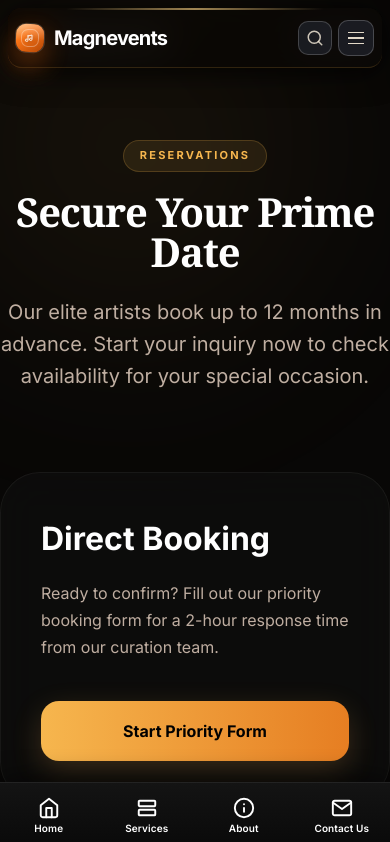
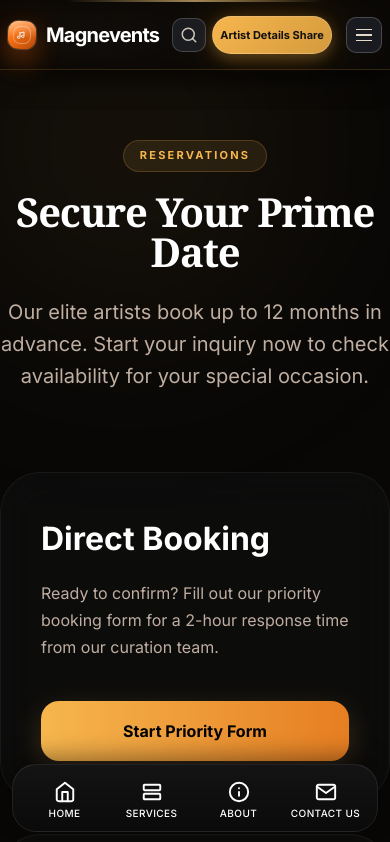
Before and after one commit to AvneeshTripathi72/EventFlow, a Next.js app: page /book in a window 390 px wide. Shown: the top 842 px of the page. Built offline with nearby package versions, Linux system fonts and the light colour scheme.

Commit message:
Refined mobile navigation with Dark Luxury aesthetic

```diff
--- a/src/components/BottomNav.jsx
+++ b/src/components/BottomNav.jsx
@@ -15,7 +15,7 @@ function ContactIcon({ color }) {
 }
 
 function Tab({ path, icon, label, onNavigate, isActive }) {
-  const iconColor = isActive ? '#91531a' : '#6b5640'
+  const iconColor = isActive ? '#f6b64e' : '#8a8f98'
 
   return (
     <button
@@ -29,17 +29,17 @@ function Tab({ path, icon, label, onNavigate, isActive }) {
         flexDirection: 'column',
         alignItems: 'center',
         justifyContent: 'center',
-        gap: '3px',
-        color: isActive ? '#91531a' : '#6b5640',
-        padding: '8px 4px 4px',
+        gap: '4px',
+        color: isActive ? '#f6b64e' : '#8a8f98',
+        padding: '10px 4px 6px',
         cursor: 'pointer',
         WebkitTapHighlightColor: 'transparent',
-        transition: 'transform 150ms ease, color 150ms ease, opacity 150ms ease',
-        opacity: 1,
+        transition: 'all 200ms ease',
+        opacity: isActive ? 1 : 0.7,
       }}
     >
       {icon(iconColor)}
-      <span className="booking-tab-label" style={{ fontSize: '10px', fontWeight: isActive ? 700 : 600, letterSpacing: '0.01em' }}>{label}</span>
+      <span className="booking-tab-label" style={{ fontSize: '10px', fontWeight: isActive ? 700 : 500, letterSpacing: '0.04em', textTransform: 'uppercase' }}>{label}</span>
     </button>
   )
 }
@@ -56,18 +56,19 @@ export default function BottomNav() {
     <>
       <div className="booking-bottom-nav" style={{
         position: 'fixed',
-        left: 0,
-        right: 0,
-        bottom: 0,
+        left: '12px',
+        right: '12px',
+        bottom: '12px',
         zIndex: 170,
-        height: 'calc(62px + env(safe-area-inset-bottom))',
-        paddingBottom: 'env(safe-area-inset-bottom)',
-        borderTop: '1px solid rgba(24, 20, 16, 0.22)',
-        background: 'linear-gradient(180deg, rgba(248, 242, 231, 0.98) 0%, rgba(241, 233, 217, 0.98) 100%)',
-        boxShadow: '0 -8px 22px rgba(31, 23, 15, 0.08)',
-        backdropFilter: 'blur(18px) saturate(120%)',
-        WebkitBackdropFilter: 'blur(18px) saturate(120%)',
+        height: '68px',
+        borderRadius: '24px',
+        border: '1px solid rgba(255, 255, 255, 0.08)',
+        background: 'rgba(18, 18, 18, 0.85)',
+        boxShadow: '0 20px 40px rgba(0, 0, 0, 0.6)',
+        backdropFilter: 'blur(24px) saturate(180%)',
+        WebkitBackdropFilter: 'blur(24px) saturate(180%)',
         display: 'flex',
+        padding: '0 8px',
       }}>
         <Tab path="/" icon={(color) => <HomeIcon color={color} />} label="Home" onNavigate={(p) => router.push(p)} isActive={active('/')} />
         <Tab path="/services" icon={(color) => <ServicesIcon color={color} />} label="Services" onNavigate={(p) => router.push(p)} isActive={active('/services')} />
@@ -79,12 +80,13 @@ export default function BottomNav() {
 
       <style>{`
         .booking-bottom-nav .booking-tab-btn {
-          color: #6b5640 !important;
-          opacity: 1 !important;
+          color: #8a8f98 !important;
+          opacity: 0.7 !important;
         }
 
         .booking-bottom-nav .booking-tab-btn.is-active {
-          color: #91531a !important;
+          color: #f6b64e !important;
+          opacity: 1 !important;
         }
 
         .booking-bottom-nav .booking-tab-btn .booking-tab-label {
--- a/src/components/Nav.css
+++ b/src/components/Nav.css
@@ -635,17 +635,25 @@
 .lux-mobile-panel a,
 .lux-mobile-panel button {
   display: block;
-  width: 100%;
-  border: 0;
-  background: transparent;
+  width: calc(100% - 24px);
+  margin: 8px 12px;
+  border: 1px solid rgba(255, 255, 255, 0.05);
+  background: rgba(255, 255, 255, 0.02);
   text-decoration: none;
   text-align: left;
-  font-size: 14px;
+  font-size: 15px;
   font-weight: 600;
   color: rgba(255, 255, 255, 0.9);
-  padding: 11px 10px;
-  border-bottom: 1px solid rgba(255, 255, 255, 0.08);
-  border-radius: 10px;
+  padding: 14px 20px;
+  border-radius: 18px;
+  transition: all 0.2s ease;
+}
+
+.lux-mobile-panel a:hover,
+.lux-mobile-panel button:hover {
+  background: rgba(255, 255, 255, 0.05);
+  border-color: rgba(246, 182, 78, 0.3);
+  color: #fff;
 }
 
 .lux-mobile-panel.is-dark a,
@@ -844,15 +852,14 @@
   }
 
   .lux-nav-chat {
-    display: none;
+    padding: 8px 16px;
+    font-size: 11px;
+    height: 38px;
   }
 }
 
 @media (max-width: 980px) {
-  .lux-nav-center,
-  .lux-nav-auth-link,
-  .lux-nav-auth-cta,
-  .lux-avatar-wrap {
+  .lux-nav-center {
     display: none;
   }
 
@@ -867,11 +874,20 @@
   }
 
   .lux-nav {
-    top: 8px;
-    left: 8px;
-    right: 8px;
-    height: 60px;
-    border-radius: 14px;
+    top: 0;
+    left: 0;
+    right: 0;
+    height: 70px;
+    padding: 0 16px;
+    border-radius: 0;
+  }
+
+  .lux-nav-chat {
+    margin-right: 8px;
+    white-space: nowrap;
+    overflow: hidden;
+    text-overflow: ellipsis;
+    max-width: 120px;
   }
 }
 
```
